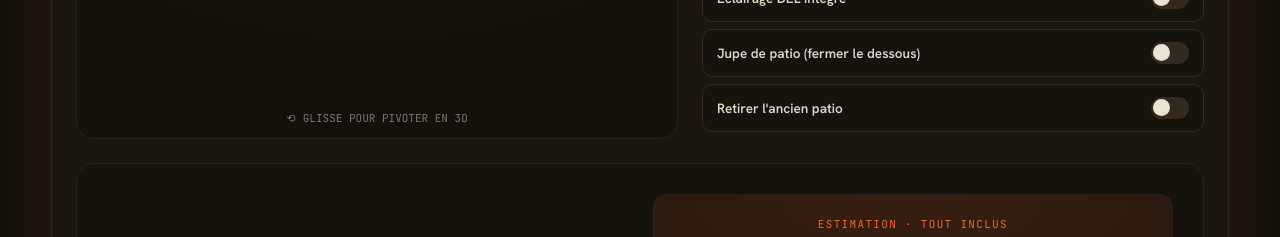
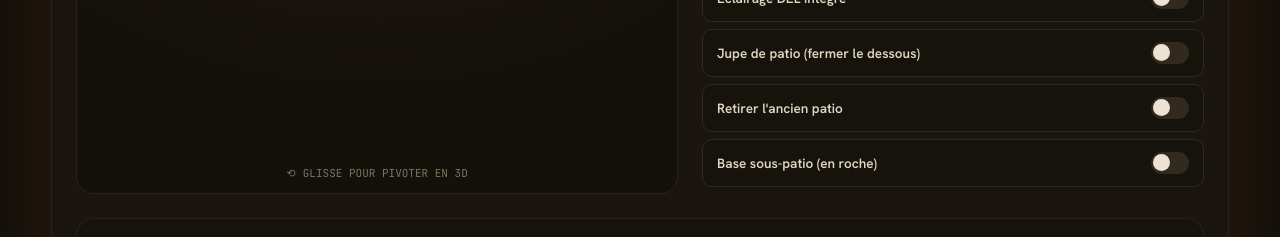
Before and after one commit to SignaturePatio/signaturepatio-web, a React (Vite) app: page / in a window 1280 px wide. Shown: the part 2640-2877 px from the top of the page. Built offline with nearby package versions, Linux system fonts and the light colour scheme.

Commit message:
base fondation

```diff
--- a/src/components/Configurateur.jsx
+++ b/src/components/Configurateur.jsx
@@ -41,11 +41,12 @@ function pricing(s) {
   const lighting= s.lighting ? Math.max(railLen, 18) * 19 : 0
   const skirt   = s.skirt ? railLen * Math.max(s.h, 1) * 14 : 0
   const removal = s.removal ? 850 : 0
-  const raw  = surface + railing + stairs + panels + lighting + skirt + removal
+  const gravelBase = s.gravelBase ? area * 4.5 : 0
+  const raw  = surface + railing + stairs + panels + lighting + skirt + removal + gravelBase
   const sub  = Math.max(raw, 3800)
   const tax  = sub * 0.14975
   const total= sub + tax
-  return { area, railLen, surface, railing, stairs, panels, lighting, skirt, removal, sub, tax, total,
+  return { area, railLen, surface, railing, stairs, panels, lighting, skirt, removal, gravelBase, sub, tax, total,
     low: total * 0.92, high: total * 1.08, minApplied: raw < 3800 }
 }
 
@@ -243,6 +244,7 @@ function buildMailto({ form, quote, lineItems, config }) {
     `Éclairage DEL : ${config.lighting ? 'Oui' : 'Non'}`,
     `Jupe de patio : ${config.skirt ? 'Oui' : 'Non'}`,
     `Retrait ancien patio : ${config.removal ? 'Oui' : 'Non'}`,
+    `Base sous-patio (en roche) : ${config.gravelBase ? 'Oui' : 'Non'}`,
     '',
     '━━━ DÉTAIL DU PRIX ━━━',
     ...lineItems.map(([l, v]) => `${l.padEnd(30)} ${fmt(v)}`),
@@ -355,7 +357,7 @@ export default function Configurateur() {
     w: 14, l: 16, h: 3,
     material: 'composite', color: 'oak',
     railing: 'alu-bois', steps: 4, panels: 0,
-    lighting: false, skirt: false, removal: false,
+    lighting: false, skirt: false, removal: false, gravelBase: false,
     rotY: -32, rotX: -56,
   })
   const [showModal, setShowModal] = useState(false)
@@ -397,12 +399,13 @@ export default function Configurateur() {
     p.lighting > 0 && ['Éclairage DEL',                               p.lighting],
     p.skirt    > 0 && ['Jupe de patio',                               p.skirt],
     p.removal  > 0 && ['Retrait ancien patio',                        p.removal],
+    p.gravelBase > 0 && ['Base sous-patio (en roche) · ' + p.area + ' pi²', p.gravelBase],
   ].filter(Boolean)
 
   const config = {
     w: s.w, l: s.l, h: s.h,
     steps: s.steps, panels: s.panels,
-    lighting: s.lighting, skirt: s.skirt, removal: s.removal,
+    lighting: s.lighting, skirt: s.skirt, removal: s.removal, gravelBase: s.gravelBase,
     materialName: matObj(s).name,
     colorName:    colorObj(s)[1],
     railingName:  railObj(s).name,
@@ -455,6 +458,7 @@ export default function Configurateur() {
             <ToggleRow label="Éclairage DEL intégré"            on={s.lighting} onToggle={() => set({ lighting: !s.lighting })} />
             <ToggleRow label="Jupe de patio (fermer le dessous)" on={s.skirt}   onToggle={() => set({ skirt: !s.skirt })} />
             <ToggleRow label="Retirer l'ancien patio"           on={s.removal} onToggle={() => set({ removal: !s.removal })} />
+            <ToggleRow label="Base sous-patio (en roche)"       on={s.gravelBase} onToggle={() => set({ gravelBase: !s.gravelBase })} />
           </div>
 
           {/* Summary */}
```
